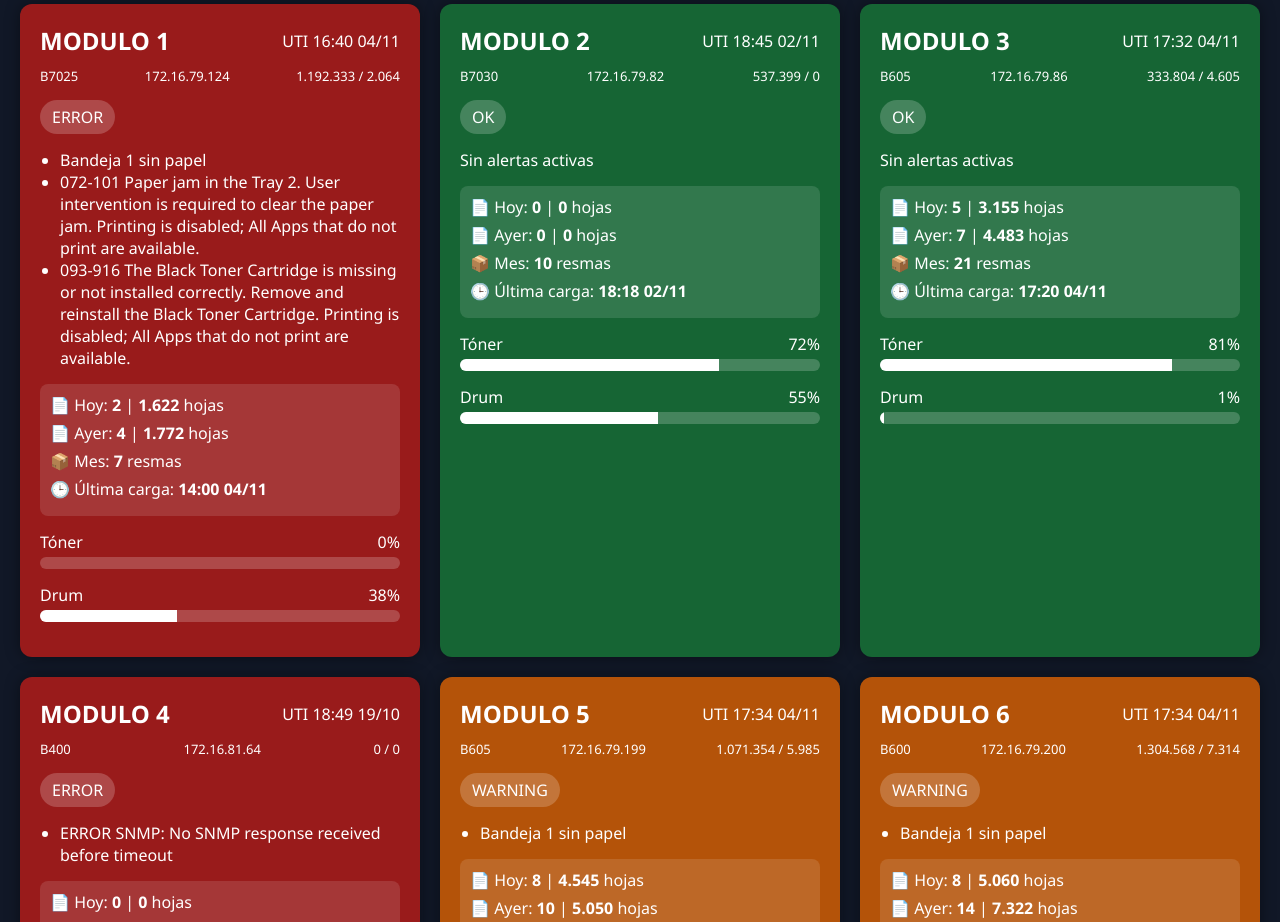
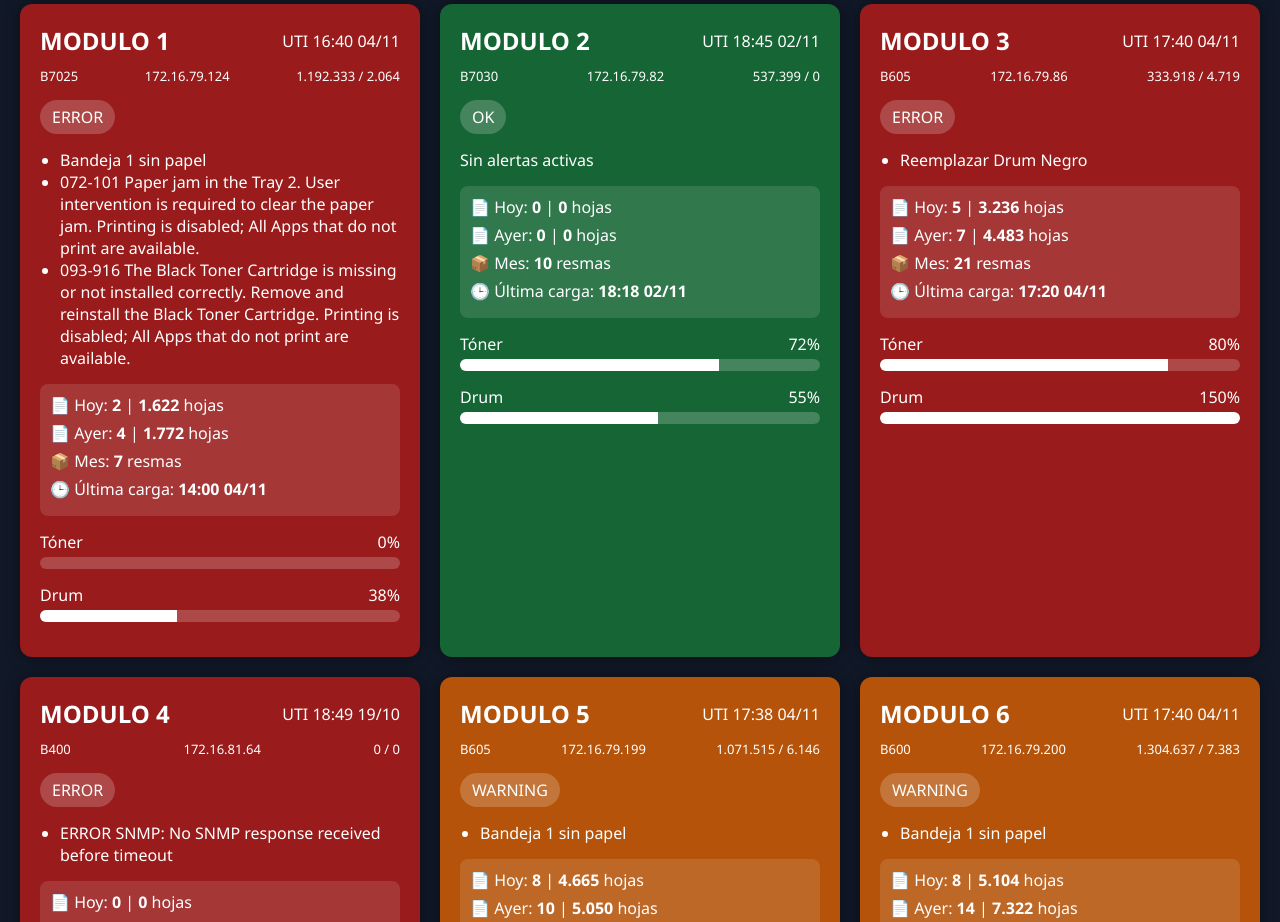
Before and after one commit to gamv-im/vde, a plain HTML site: page index.html in a window 1280 px wide. Shown: the part 79-1001 px from the top of the page. Drawn offline with Linux system fonts and the light colour scheme.

Commit message:
Actualizacion automatica

```diff
--- a/index.html
+++ b/index.html
@@ -147,7 +147,7 @@ VDE - Visor de Estado
 </h1>
 
 <div id="actualizado">
-Actualizado: 2026-11-04 17:33:01
+Actualizado: 2026-11-04 17:43:01
 </div>
 
 </header>
@@ -392,14 +392,14 @@ Actualizado: 2026-11-04 17:33:01
 
     </div>
 
-    <div class="card ok">
+    <div class="card error">
 
         <div class="cabecera-modulo">
 
             <h2>MODULO 3</h2>
 
             <div class="uti">
-                UTI 17:32 04/11
+                UTI 17:40 04/11
             </div>
 
         </div>
@@ -411,19 +411,19 @@ Actualizado: 2026-11-04 17:33:01
             <span>172.16.79.86</span>
 
             <span>
-                333.804
+                333.918
                 /
-                4.605
+                4.719
             </span>
 
         </div>
 
         <div class="badge">
-            OK
+            ERROR
         </div>
 
         <div class="alertas">
-            Sin alertas activas
+            <ul><li>Reemplazar Drum Negro</li></ul>
         </div>
 
         <div class="stats">
@@ -433,7 +433,7 @@ Actualizado: 2026-11-04 17:33:01
                 <strong>5</strong>
                 |
                 <strong>
-                    3.155
+                    3.236
                 </strong>
                 hojas
             </div>
@@ -472,7 +472,7 @@ Actualizado: 2026-11-04 17:33:01
                 <div class="titulo-consumible">
                     <span>Tóner</span>
                     <span>
-                        81%
+                        80%
                     </span>
                 </div>
 
@@ -480,7 +480,7 @@ Actualizado: 2026-11-04 17:33:01
                     <div
                         class="barra-interna"
                         style="
-                            width:81%;
+                            width:80%;
                         ">
                     </div>
                 </div>
@@ -492,7 +492,7 @@ Actualizado: 2026-11-04 17:33:01
                 <div class="titulo-consumible">
                     <span>Drum</span>
                     <span>
-                        1%
+                        150%
                     </span>
                 </div>
 
@@ -500,7 +500,7 @@ Actualizado: 2026-11-04 17:33:01
                     <div
                         class="barra-interna"
                         style="
-                            width:1%;
+                            width:150%;
                         ">
                     </div>
                 </div>
@@ -637,7 +637,7 @@ Actualizado: 2026-11-04 17:33:01
             <h2>MODULO 5</h2>
 
             <div class="uti">
-                UTI 17:34 04/11
+                UTI 17:38 04/11
             </div>
 
         </div>
@@ -649,9 +649,9 @@ Actualizado: 2026-11-04 17:33:01
             <span>172.16.79.199</span>
 
             <span>
-                1.071.354
+                1.071.515
                 /
-                5.985
+                6.146
             </span>
 
         </div>
@@ -671,7 +671,7 @@ Actualizado: 2026-11-04 17:33:01
                 <strong>8</strong>
                 |
                 <strong>
-                    4.545
+                    4.665
                 </strong>
                 hojas
             </div>
@@ -756,7 +756,7 @@ Actualizado: 2026-11-04 17:33:01
             <h2>MODULO 6</h2>
 
             <div class="uti">
-                UTI 17:34 04/11
+                UTI 17:40 04/11
             </div>
 
         </div>
@@ -768,9 +768,9 @@ Actualizado: 2026-11-04 17:33:01
             <span>172.16.79.200</span>
 
             <span>
-                1.304.568
+                1.304.637
                 /
-                7.314
+                7.383
             </span>
 
         </div>
@@ -790,7 +790,7 @@ Actualizado: 2026-11-04 17:33:01
                 <strong>8</strong>
                 |
                 <strong>
-                    5.060
+                    5.104
                 </strong>
                 hojas
             </div>
@@ -849,7 +849,7 @@ Actualizado: 2026-11-04 17:33:01
                 <div class="titulo-consumible">
                     <span>Drum</span>
                     <span>
-                        20%
+                        19%
                     </span>
                 </div>
 
@@ -857,7 +857,7 @@ Actualizado: 2026-11-04 17:33:01
                     <div
                         class="barra-interna"
                         style="
-                            width:20%;
+                            width:19%;
                         ">
                     </div>
                 </div>
```
